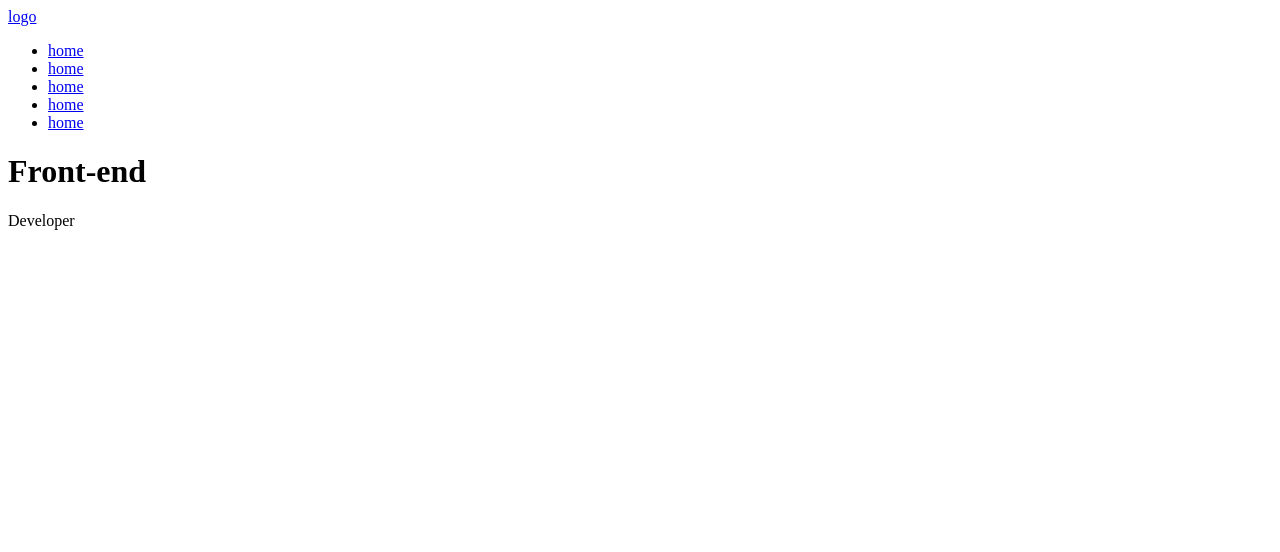
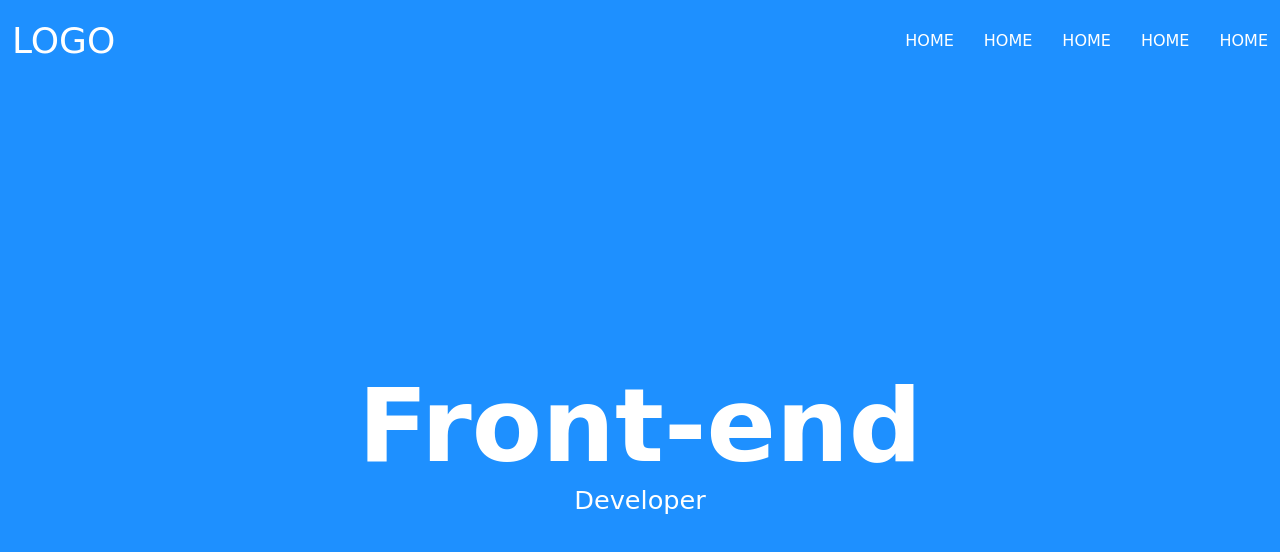
Before and after one commit to Otabekprofile/test, a plain HTML site: page index.html in a window 1280 px wide. Drawn offline with Linux system fonts and the light colour scheme.

Commit message:
header css

```diff
--- /dev/null
+++ b/css/main.css
@@ -0,0 +1,66 @@
+*{
+  margin: 0;
+  padding: 0;
+  box-sizing: border-box;
+}
+body{
+  font-family: cursive;
+}
+a{
+  text-decoration: none;
+}
+
+ul{
+  list-style: none;
+}
+.container{
+  max-width: 1320px;
+  width: 100%;
+  margin: 0 auto;
+  padding: 0 12px;
+}
+
+/* header start */
+
+.header{
+  background: dodgerblue;
+  min-height: 100vh;
+  display: flex;
+  flex-direction: column;
+}
+.header__nav{
+  display: flex;
+  justify-content: space-between;
+  align-items: center;
+  padding: 20px 0;
+}
+.header__content{
+  display: flex;
+  justify-content: center;
+  align-items: center;
+  flex-grow: 1;
+  flex-direction: column;
+  color: #fff;
+}
+.header__logo{
+  font-size: 36px;
+  color: #fff;
+  text-transform: uppercase;
+}
+
+.header__list{
+  display: flex;
+}
+.header__link{
+  color: #fff;
+  text-transform: uppercase;
+  margin-left: 30px;
+}
+
+.header__title{
+  font-size: 8vw;
+}
+.header__txt{
+  font-size: 2vw
+}
+/* header end */
--- a/index.html
+++ b/index.html
@@ -5,6 +5,7 @@
   <meta http-equiv="X-UA-Compatible" content="IE=edge">
   <meta name="viewport" content="width=device-width, initial-scale=1.0">
   <title>Document</title>
+  <link rel="stylesheet" href="css/main.css">
 </head>
 <body>
   <header class="header">
```
